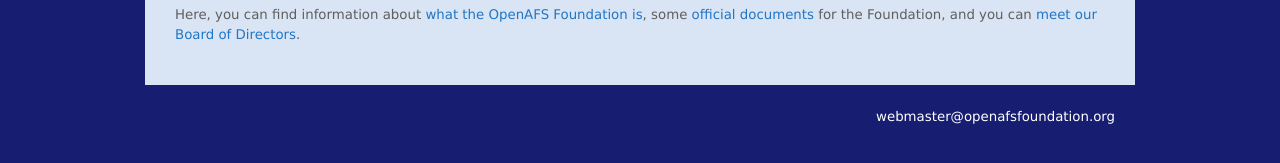
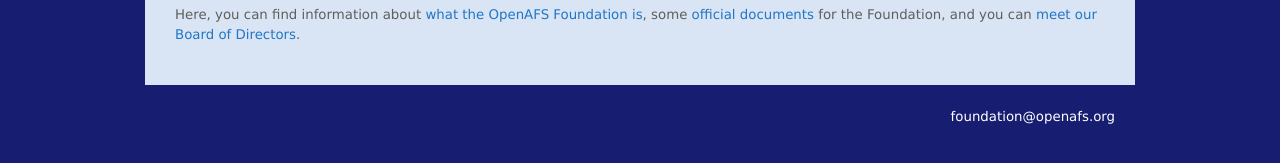
Before and after one commit to openafsfoundation/openafsfoundation.org, a Jekyll site: the page built from index.md, in a window 1280 px wide. Shown: the part 291-454 px from the top of the page. Built offline with Jekyll 4.4.1, drawn with Linux system fonts in a browser that asks for light colours.

Commit message:
Change contact email
webmaster@openafsfoundation.org probably doesn't eist.

Change-Id: I8f1fbec39a41442a0dca8d42dbfc1a7c71e3a756

```diff
--- a/_layouts/page.html
+++ b/_layouts/page.html
@@ -54,7 +54,7 @@
   </div>
   <div id="footer">
     <div class="container">
-      <a href="mailto:webmaster@openafsfoundation.org">webmaster@openafsfoundation.org</a>
+      <a href="mailto:foundation@openafs.org">foundation@openafs.org</a>
     </div>
   </div>
 </body>
```
